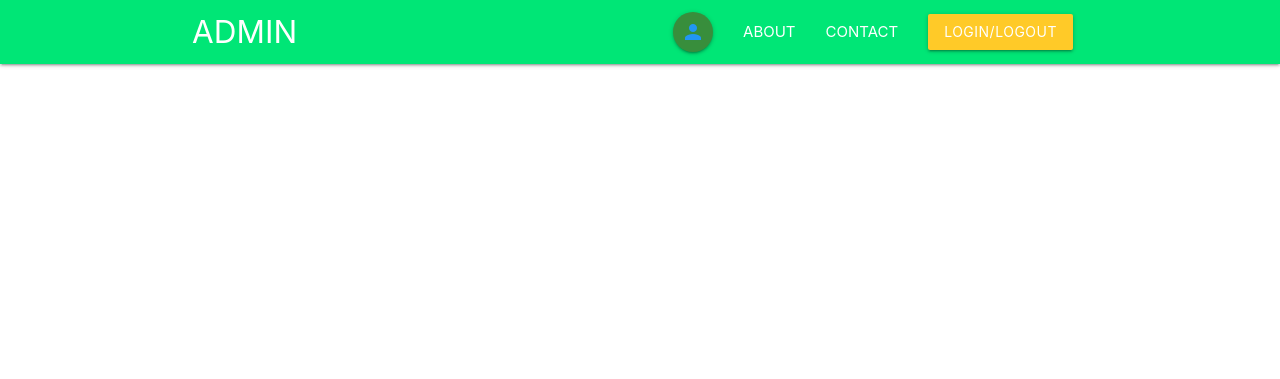
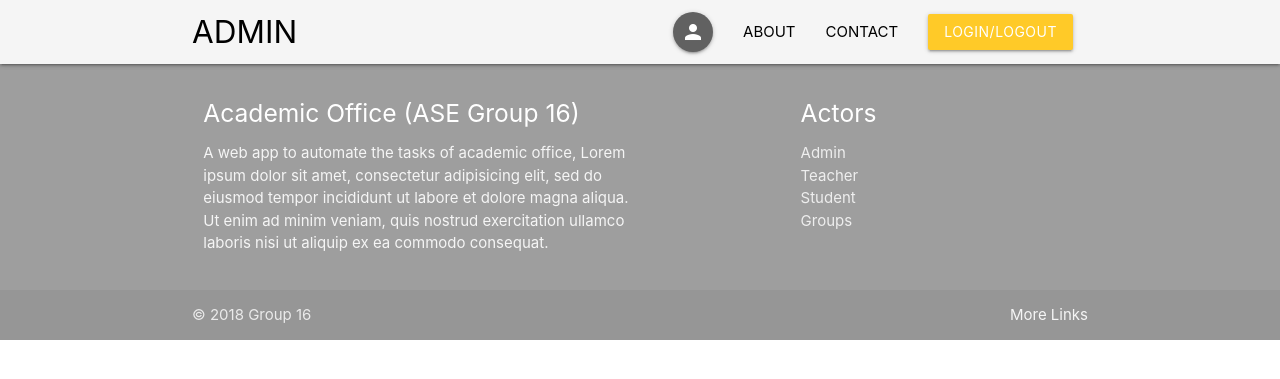
Before and after one commit to MDfarazuddin/ASE-project, a Django app: page /Admin/add-teacher/ in a window 1280 px wide. Shown: the top 379 px of the page. Run offline with Django 3.2, Linux system fonts and the light colour scheme.

Commit message:
front-end added a footer to templates

```diff
--- a/Academic_Office/Admin/templates/Admin/Admin_View_View_Profiles.html
+++ b/Academic_Office/Admin/templates/Admin/Admin_View_View_Profiles.html
@@ -39,5 +39,6 @@
                   </div>
                   </div>
                 </a>
-
+</div>
+</div>
 {% endblock %}
--- a/Academic_Office/templates/Admin_View_Base_Layout.html
+++ b/Academic_Office/templates/Admin_View_Base_Layout.html
@@ -25,9 +25,9 @@
   </head>
   <body class="">
         <div class="navbar-fixed">
-          <nav class="nav-wrapper green accent-3">
+          <nav class="nav-wrapper grey lighten-4">
             <div class="container">
-              <a href="" class = "brand-logo  ">ADMIN</a>
+              <a href="" class = "brand-logo black-text ">ADMIN</a>
               <a href="" class="sidenav-trigger" data-target="sidebar_id">
                 <i class="material-icons">menu</i>
               </a>
@@ -35,9 +35,9 @@
                   for small screens the nav icon vanishes and the li's appear
              -->
               <ul class ="right hide-on-med-and-down">
-               <li ><a href="#" class="btn-floating green darken-2"><i class="material-icons blue-text large">person</i></a></li>
-                <li><a href="#">ABOUT</a></li>
-                <li><a href="#">CONTACT</a></li>
+               <li ><a href="#" class="btn-floating grey darken-2 black-text"><i class="material-icons large">person</i></a></li>
+                <li><a href="#" class="black-text">ABOUT</a></li>
+                <li><a href="#" class="black-text">CONTACT</a></li>
                 <li><a href="#" class ="btn amber lighten-1 waves-effect">Login/Logout</a></li>
               </ul>
 
@@ -53,10 +53,45 @@
 
         {% block content %}
         {% endblock %}
+
+ <footer class="page-footer grey">
+                    <div class="container">
+            <div class="row">
+              <div class="col l6 s12">
+                <h5 class="white-text">Academic Office (ASE Group 16)</h5>
+                <p class="grey-text text-lighten-4">
+                  A web app to automate the tasks of academic office,
+
+                  Lorem ipsum dolor sit amet, consectetur adipisicing elit, sed do eiusmod
+                  tempor incididunt ut labore et dolore magna aliqua. Ut enim ad minim veniam,
+                  quis nostrud exercitation ullamco laboris nisi ut aliquip ex ea commodo
+                  consequat.
+                </p>
+              </div>
+              <div class="col l4 offset-l2 s12">
+                <h5 class="white-text">Actors</h5>
+                <ul>
+                  <li><a class="grey-text text-lighten-3" href="#!">Admin</a></li>
+                  <li><a class="grey-text text-lighten-3" href="#!">Teacher</a></li>
+                  <li><a class="grey-text text-lighten-3" href="#!">Student</a></li>
+                  <li><a class="grey-text text-lighten-3" href="#!">Groups</a></li>
+                </ul>
+              </div>
+            </div>
+          </div>
+          <div class="footer-copyright">
+            <div class="container">
+            © 2018 Group 16
+            <a class="grey-text text-lighten-4 right" href="#!">More Links</a>
+            </div>
+          </div>
+        </footer>
         <script src="https://code.jquery.com/jquery-3.3.1.min.js"></script>
         <!-- Compiled and minified JavaScript -->
         <script src="https://cdnjs.cloudflare.com/ajax/libs/materialize/1.0.0/js/materialize.min.js"></script>
         <script>
+
+
         $(document).ready(function(){
           $('.sidenav').sidenav();
         })
```
Also changed, not shown: Academic_Office/templates/Student_View_Base_Layout.html (+33 -0 lines), Academic_Office/templates/Teacher_View_Base_Layout.html (+32 -0 lines).
